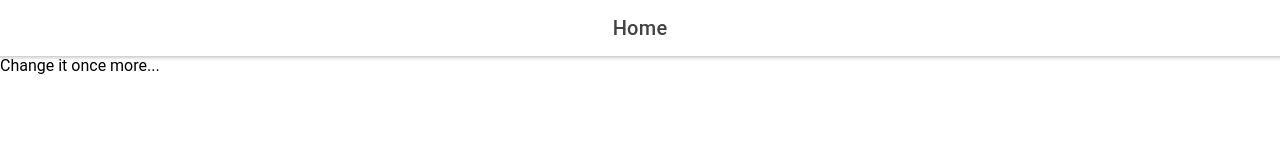
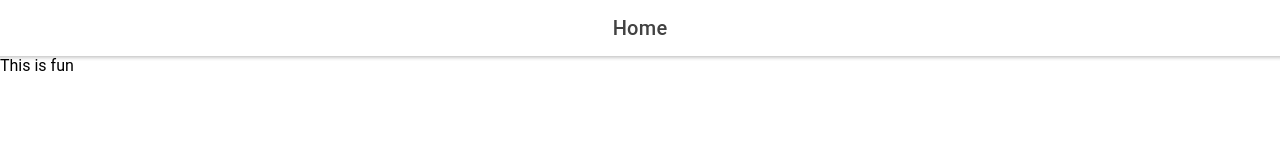
Before and after one commit to jlane9/hello-world, a React (Create React App) app: page /tabs/home in a window 1280 px wide. Shown: the top 160 px of the page. Built offline with nearby package versions, Linux system fonts and the light colour scheme.

Commit message:
Stage ready for demo

```diff
--- a/src/pages/home/Home.tsx
+++ b/src/pages/home/Home.tsx
@@ -16,7 +16,7 @@ const Home: React.FC = () => {
           </IonToolbar>
         </IonHeader>
         <div>
-          Change it once more...
+          This is fun
         </div>
       </IonContent>
     </IonPage>
```
